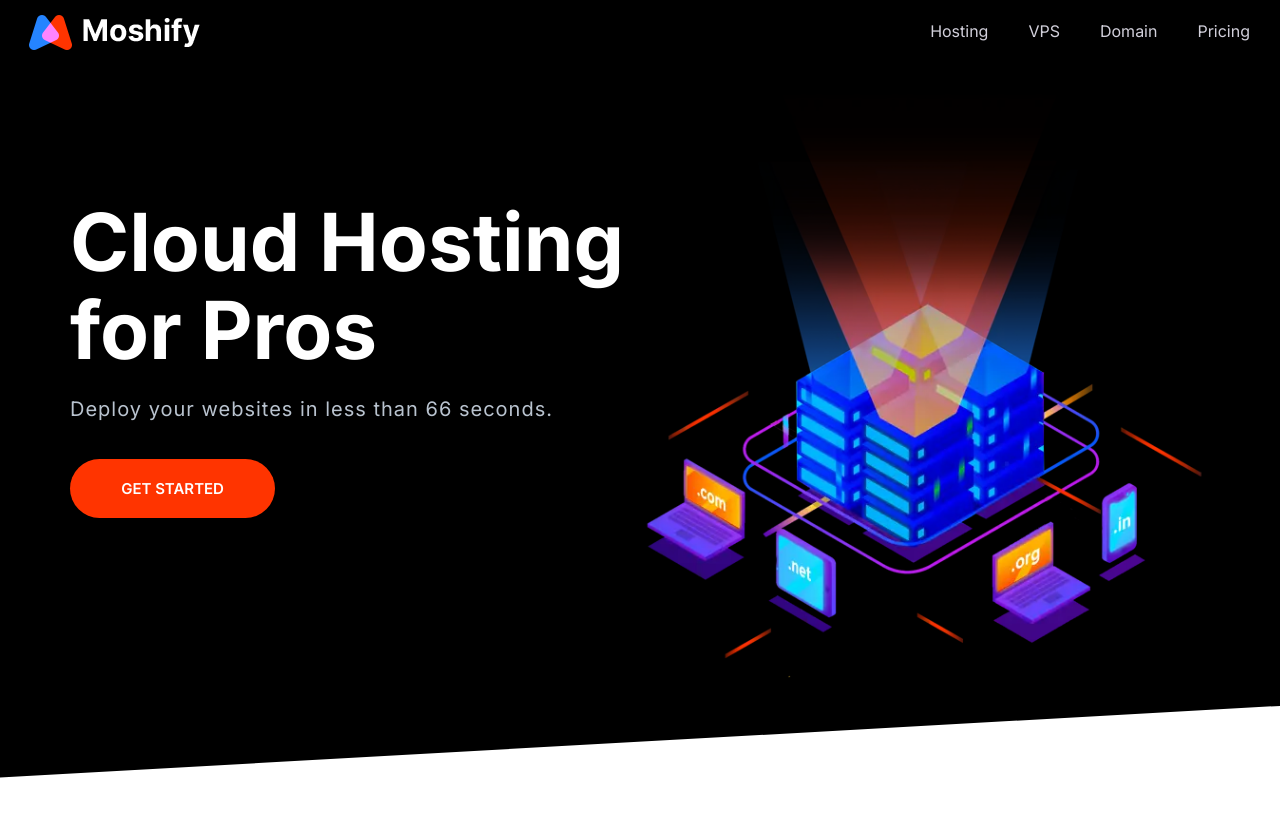
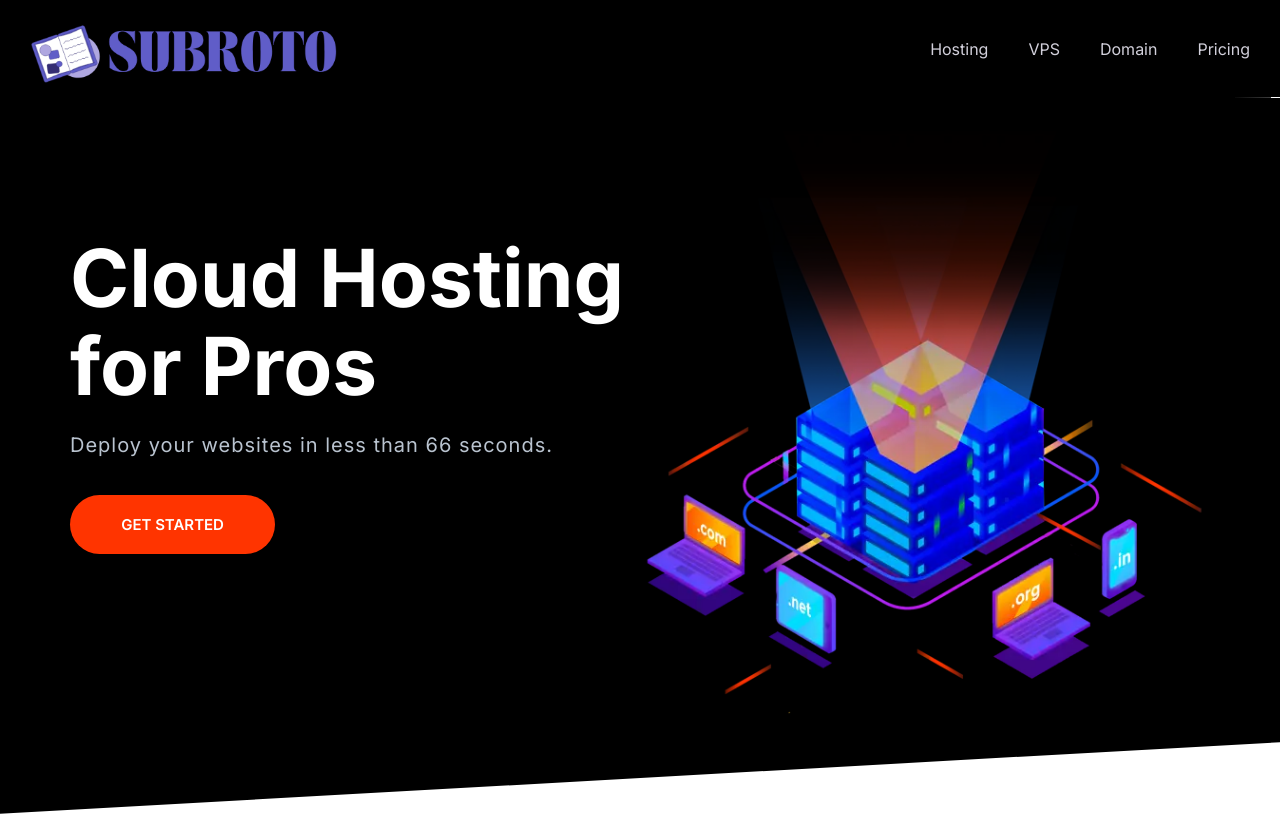
Before and after one commit to subrotoice/figma-to-html, a website built with Parcel: page index.html in a window 1280 px wide. Shown: the top 816 px of the page. Built offline with nearby package versions, Linux system fonts and the light colour scheme.

Commit message:
Update Markup

```diff
--- a/css/style.css
+++ b/css/style.css
@@ -677,6 +677,10 @@ a {
   align-items: center;
 }
 
+.nav img {
+  width: 70%;
+}
+
 /* better then .nav .list */
 .nav__list {
   width: 100%;
--- a/index.html
+++ b/index.html
@@ -26,7 +26,7 @@
     <header>
       <nav class="nav collapsible">
         <a aria-label="Subroto" class="nav__brand" href="/">
-          <img src="./images/logo.png" alt="" />
+          <img src="./images/Logo_Subroto.png" alt="" />
         </a>
         <svg class="icon icon--white nav__toggler">
           <use xlink:href="images/sprite.svg#menu"></use>
@@ -526,7 +526,7 @@
           </div>
         </section>
         <div class="footer__brand">
-          <img src="images/logo.svg" alt="" />
+          <img src="images/Logo_Subroto.png" alt="" />
           <p class="footer__copyright">Copyright 2025 Subroto</p>
         </div>
       </div>
```
Also changed, not shown: images/Logo_Subroto.png (added).
